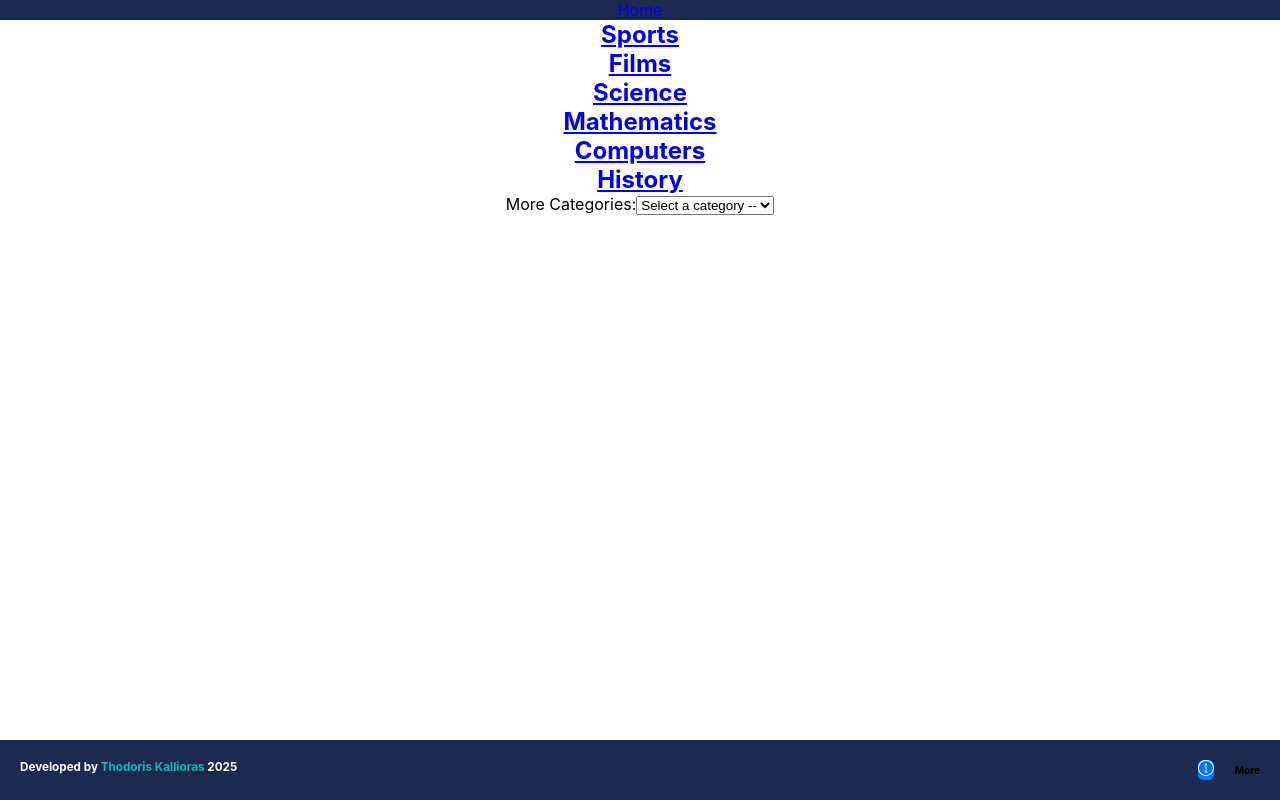
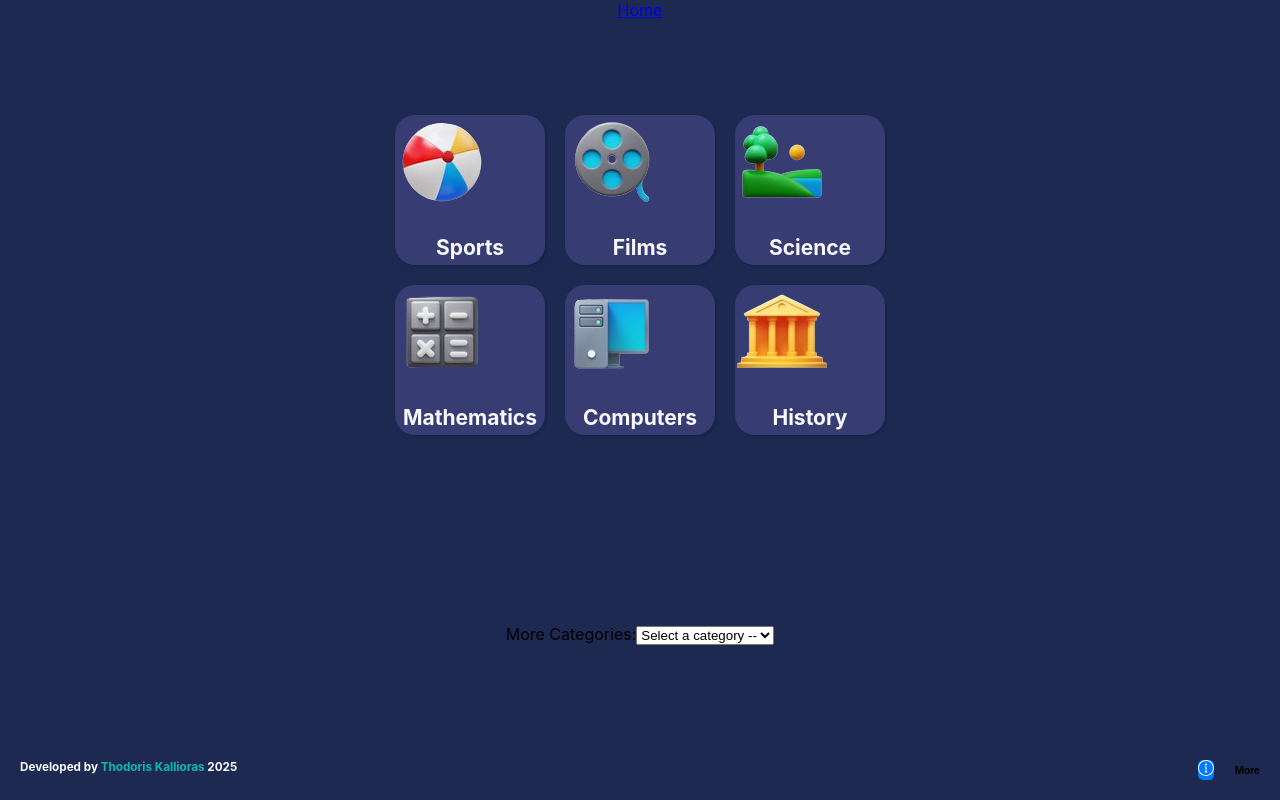
Before and after one commit to thodorisKall/Questions-Quiz, a React (Create React App) app: page /categories in a window 1280 px wide. Built offline with nearby package versions, Linux system fonts and the light colour scheme.

Commit message:
style: add grid alignment and basic style at categories component

```diff
--- a/src/global.css
+++ b/src/global.css
@@ -69,8 +69,56 @@ nav {
   color: #1d2951;
 }
 
-._categories {
-  border: 2px solid red;
+.categories {
+  flex-grow: 1;
+  background-color: #1d2951;
+  display: flex;
+  flex-direction: column;
+  align-items: center;
+  justify-content: space-around;
+}
+.categories .categories__icons {
+  display: grid;
+  grid-template-columns: repeat(3, 1fr);
+  grid-template-rows: repeat(2, 1fr);
+  gap: 20px;
+}
+.categories .categories__icons .categories__box {
+  padding-bottom: 5px;
+  display: flex;
+  flex-direction: column;
+  justify-content: end;
+  font-size: 14px;
+  width: 150px;
+  height: 150px;
+  background-color: rgba(116, 108, 192, 0.3);
+  border-radius: 20px;
+  box-shadow: rgba(0, 0, 0, 0.15) 1.95px 1.95px 2.6px;
+  background-repeat: no-repeat;
+  background-position: top left;
+  background-size: auto;
+}
+.categories .categories__icons a {
+  color: #f8f8ff;
+  text-decoration: none;
+}
+.categories .categories__icons .Sports {
+  background-image: url("../public/img/ball.png");
+}
+.categories .categories__icons .Films {
+  background-image: url("../public/img/film.png");
+}
+.categories .categories__icons .Science {
+  background-image: url("../public/img/nature.png");
+}
+.categories .categories__icons .Mathematics {
+  background-image: url("../public/img/math.png");
+}
+.categories .categories__icons .Computers {
+  background-image: url("../public/img/computer.png");
+}
+.categories .categories__icons .History {
+  background-image: url("../public/img/history.png");
 }
 
 .answer--btn {
--- a/src/global.scss
+++ b/src/global.scss
@@ -79,8 +79,59 @@ nav {
 
 // -----------------
 
-._categories {
-  border: 2px solid red;
+.categories {
+  flex-grow: 1;
+  background-color: $dark-blue;
+  display: flex;
+  flex-direction: column;
+  align-items: center;
+  justify-content: space-around;
+  .categories__icons {
+    display: grid;
+    grid-template-columns: repeat(3, 1fr);
+    grid-template-rows: repeat(2, 1fr);
+    gap: 20px;
+
+    .categories__box {
+      padding-bottom: 5px;
+      display: flex;
+      flex-direction: column;
+      justify-content: end;
+      font-size: 14px;
+      width: 150px;
+      height: 150px;
+      background-color: rgba($purple, 0.3);
+      border-radius: 20px;
+      box-shadow: rgba(0, 0, 0, 0.15) 1.95px 1.95px 2.6px;
+      background-repeat: no-repeat;
+      background-position: top left;
+      background-size: auto;
+    }
+
+    a {
+      color: $white;
+      text-decoration: none;
+    }
+
+    .Sports {
+      background-image: url("../public/img/ball.png");
+    }
+    .Films {
+      background-image: url("../public/img/film.png");
+    }
+    .Science {
+      background-image: url("../public/img/nature.png");
+    }
+    .Mathematics {
+      background-image: url("../public/img/math.png");
+    }
+    .Computers {
+      background-image: url("../public/img/computer.png");
+    }
+    .History {
+      background-image: url("../public/img/history.png");
+    }
+  }
 }
 
 .answer--btn {
```
Also changed, not shown: 1 other file (tests, documents, lock files or other folders).
